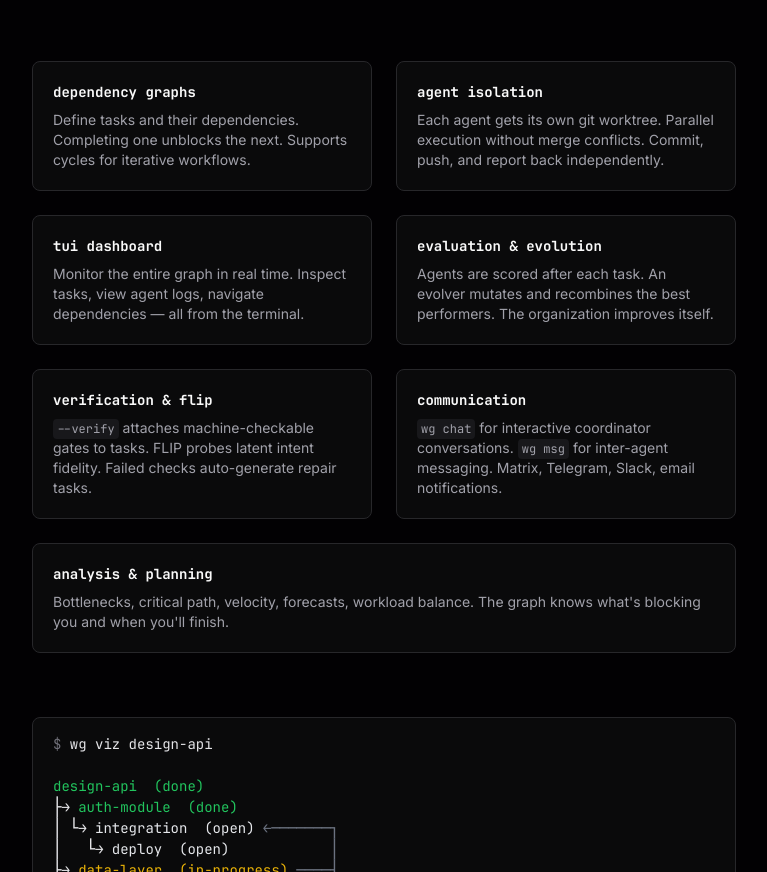
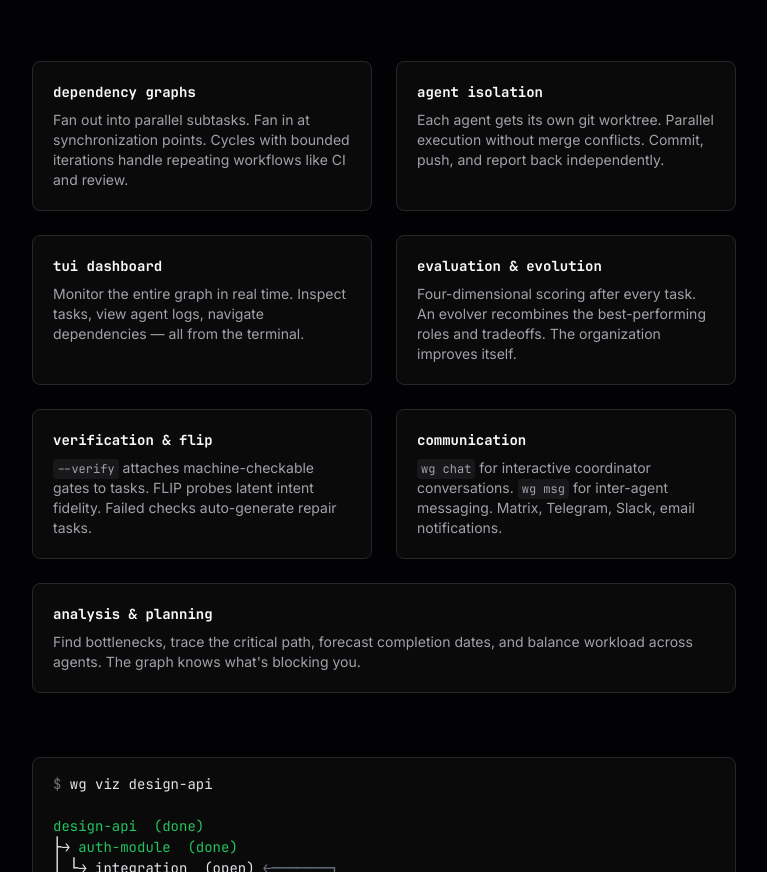
Before and after one commit to graphwork/graphwork.github.io, an Astro site: page / in a window 1280 px wide. Shown: the part 1029-1901 px from the top of the page, without its empty margins (256-1023 px from the left). Built offline with nearby package versions, Linux system fonts and the light colour scheme; Astro itself is replaced by a stand-in of ours.

Commit message:
fix: polish index page — reduce redundancy, tighten copy, add a11y (website-update-refine)
- Deduplicate dependency graphs feature card vs positioning statement
- Differentiate eval/evolution card from verification/FLIP card
- Make analysis card copy active instead of noun-list
- "Building enormous things" → "Building complex systems"
- Add aria-label to screencast video
- Remove unused .c-fail CSS class

```diff
--- a/src/pages/index.astro
+++ b/src/pages/index.astro
@@ -24,7 +24,7 @@ import BaseLayout from '../layouts/BaseLayout.astro';
     <!-- Positioning Statement -->
     <section class="mb-16">
       <p class="text-lg text-text-primary leading-relaxed">
-        Building enormous things requires organizing at the same scale.
+        Building complex systems requires coordination at the same scale.
         Workgraph is a dependency graph of tasks — completing one unblocks the next.
         A coordinator dispatches AI agents to ready work. Each agent receives context
         from upstream, executes autonomously, and reports results back to the graph.
@@ -43,6 +43,7 @@ import BaseLayout from '../layouts/BaseLayout.astro';
           loop
           muted
           playsinline
+          aria-label="Workgraph TUI demo showing task graph coordination"
           class="screencast-video"
           poster="/demo.gif"
         >
@@ -59,8 +60,8 @@ import BaseLayout from '../layouts/BaseLayout.astro';
         <div class="feature-card">
           <h3 class="text-sm font-bold text-zinc-50 mb-2 font-mono lowercase">dependency graphs</h3>
           <p class="text-sm text-text-secondary">
-            Define tasks and their dependencies. Completing one unblocks the next.
-            Supports cycles for iterative workflows.
+            Fan out into parallel subtasks. Fan in at synchronization points.
+            Cycles with bounded iterations handle repeating workflows like CI and review.
           </p>
         </div>
         <div class="feature-card">
@@ -80,8 +81,8 @@ import BaseLayout from '../layouts/BaseLayout.astro';
         <div class="feature-card">
           <h3 class="text-sm font-bold text-zinc-50 mb-2 font-mono lowercase">evaluation &amp; evolution</h3>
           <p class="text-sm text-text-secondary">
-            Agents are scored after each task. An evolver mutates and recombines
-            the best performers. The organization improves itself.
+            Four-dimensional scoring after every task. An evolver recombines
+            the best-performing roles and tradeoffs. The organization improves itself.
           </p>
         </div>
         <div class="feature-card">
@@ -101,8 +102,8 @@ import BaseLayout from '../layouts/BaseLayout.astro';
         <div class="feature-card">
           <h3 class="text-sm font-bold text-zinc-50 mb-2 font-mono lowercase">analysis &amp; planning</h3>
           <p class="text-sm text-text-secondary">
-            Bottlenecks, critical path, velocity, forecasts, workload balance.
-            The graph knows what's blocking you and when you'll finish.
+            Find bottlenecks, trace the critical path, forecast completion dates,
+            and balance workload across agents. The graph knows what's blocking you.
           </p>
         </div>
       </div>
@@ -272,7 +273,6 @@ import BaseLayout from '../layouts/BaseLayout.astro';
   /* Status colors matching the original */
   .c-done { color: #22c55e; }
   .c-ip { color: #eab308; }
-  .c-fail { color: #ef4444; }
   .c-open { color: #e5e7eb; }
   .c-dim { color: #6b7280; }
 </style>
```
